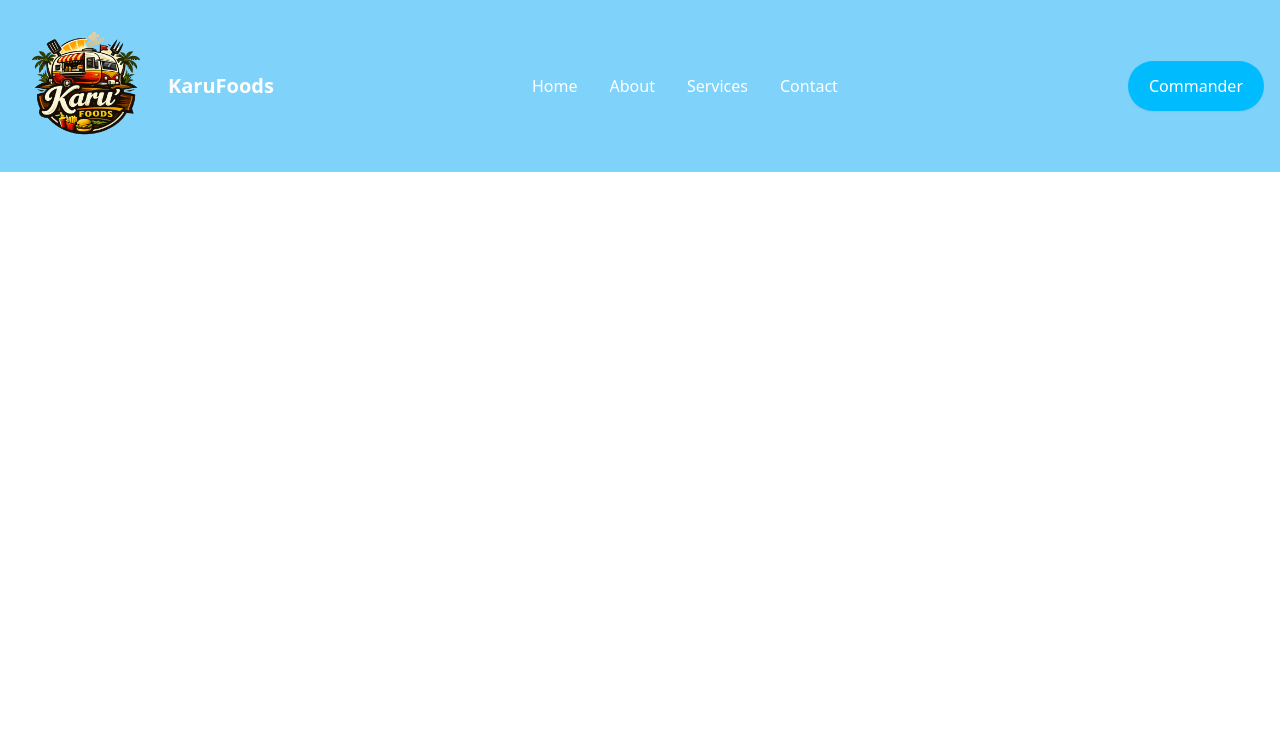
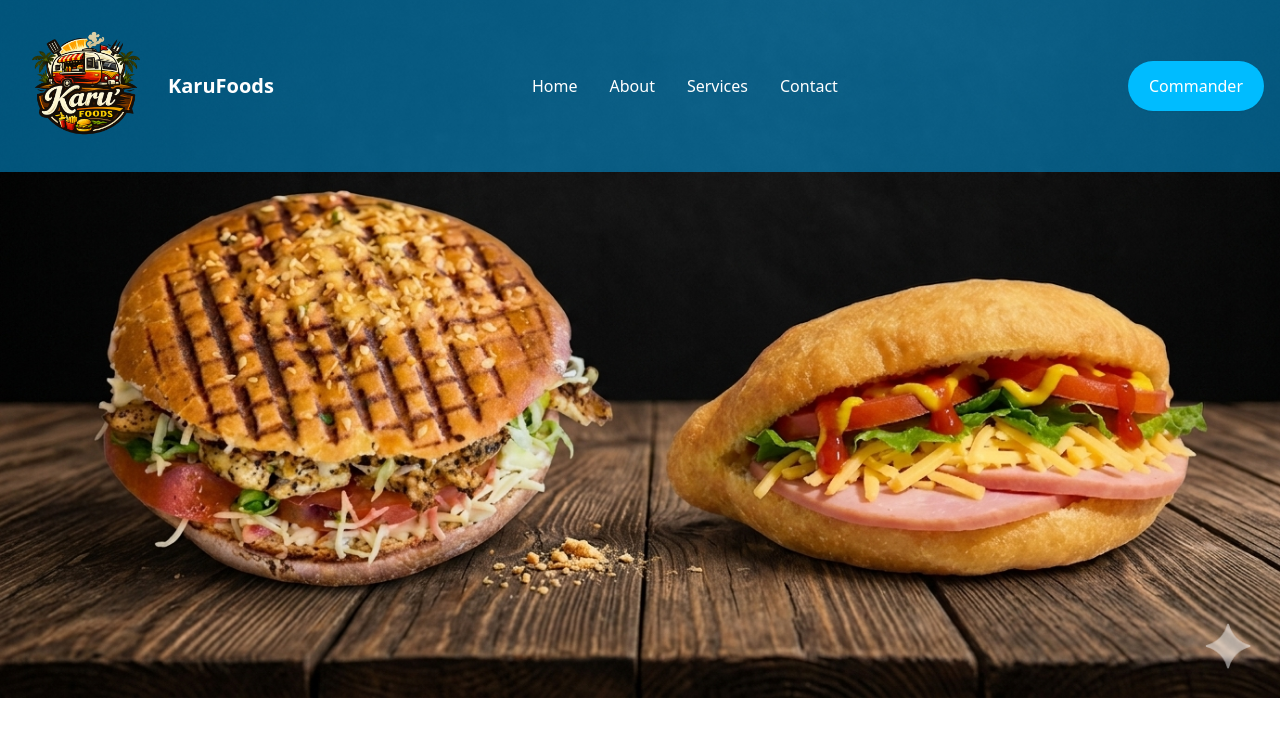
Before and after one commit to clementR97/carte_restaurant, a Next.js app: page / in a window 1280 px wide. Shown: the top 736 px of the page. Built offline with nearby package versions, Linux system fonts and the light colour scheme.

Commit message:
Update NavBar styles and integrate Hero component into Home page layout.

```diff
--- /dev/null
+++ b/app/hero.tsx
@@ -0,0 +1,13 @@
+import hero from '../public/hero.png';
+
+export default function Hero(){
+
+
+    return(
+        <>
+        <div>
+            <img src={hero.src} className='w-full h-full object-cover' />
+        </div>
+        </>
+    )
+}
--- a/app/navbar.tsx
+++ b/app/navbar.tsx
@@ -8,7 +8,7 @@ export default function NavBar(){
 
     return(
     <>
-<nav className="bg-sky-500/50 fixed w-full z-20 top-0 start-0 border-b border-default text-white">
+<nav className="bg-sky-500/50 fixed w-full z-20 top-0 start-0  text-white">
   <div className="max-w-screen-xl flex flex-wrap items-center justify-between mx-auto p-4">
     <a href="/" className="flex items-center space-x-3 rtl:space-x-reverse">
         <img src={logo.src} className="size-35" alt="KaruFoods Logo"/>
--- a/app/page.tsx
+++ b/app/page.tsx
@@ -1,9 +1,11 @@
 import Image from "next/image";
 import NavBar from "./navbar";
+import Hero from "./hero"
 export default function Home() {
   return (
-    <>
+    <div className="flex flex-col">
     <NavBar />
-    </>
+    <Hero />
+    </div>
   )
 }
```
Also changed, not shown: public/hero.png (added).
